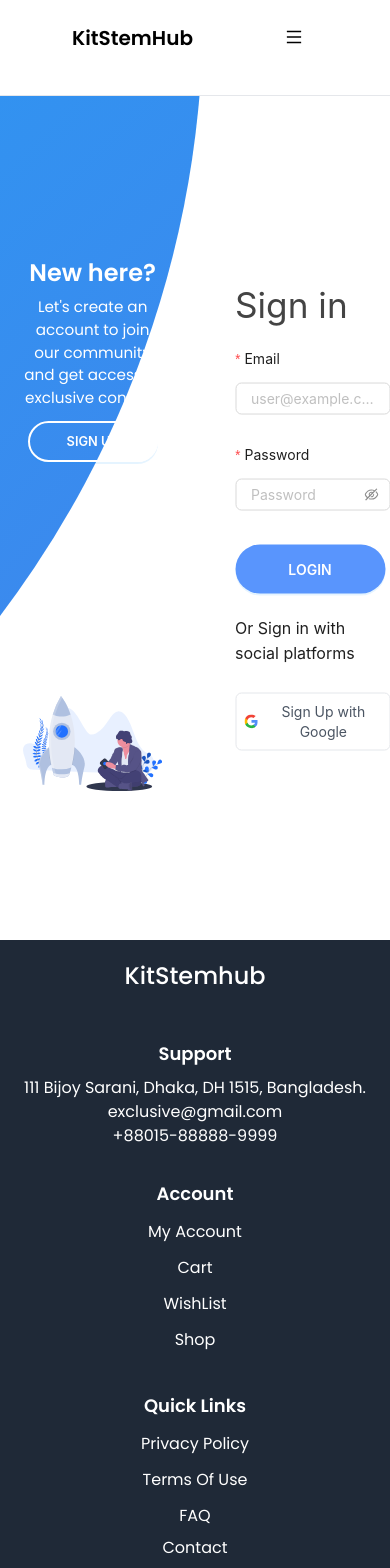
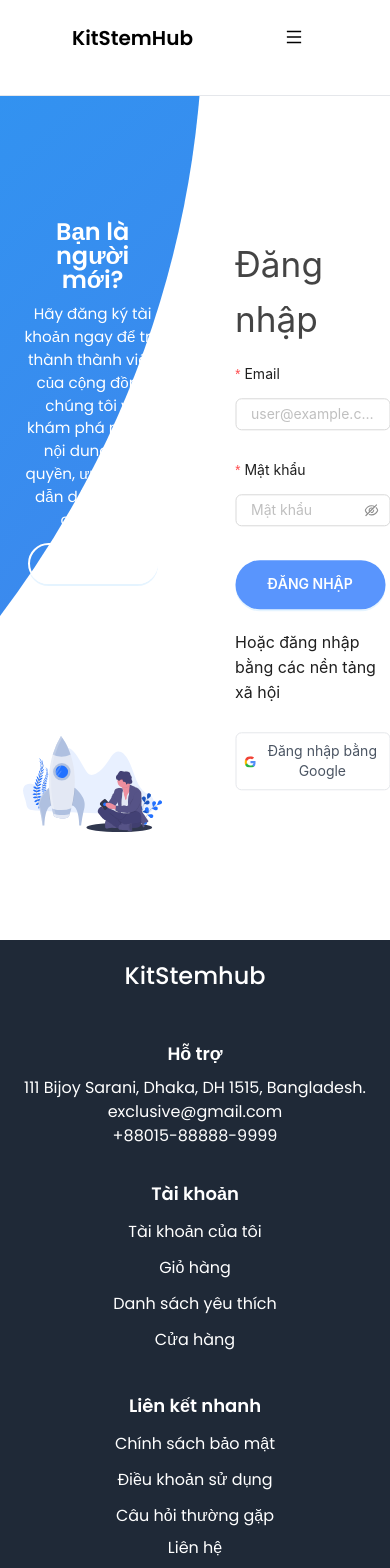
Before and after one commit to LMKhoa123/KitStemHub-FE-Customer, a React (Vite) app in the folder KitStemHub-Customer/: page /login in a window 390 px wide. Shown: the top 1568 px of the page. Built offline with nearby package versions, Linux system fonts and the light colour scheme; no server answers.

Commit message:
update kit detail, homepage,the content were  converted to vietnamese

```diff
--- a/KitStemHub-Customer/src/components/footer/Footer.jsx
+++ b/KitStemHub-Customer/src/components/footer/Footer.jsx
@@ -16,63 +16,63 @@
         </div>
 
         <div className="support text-center md:text-left">
-          <h2 className="text-lg font-semibold mb-2">Support</h2>
+          <h2 className="text-lg font-semibold mb-2">Hỗ trợ</h2>
           <p>111 Bijoy Sarani, Dhaka, DH 1515, Bangladesh.</p>
           <p>exclusive@gmail.com</p>
           <p>+88015-88888-9999</p>
         </div>
 
         <div className="account text-center md:text-left">
-          <h2 className="text-lg font-semibold mb-2">Account</h2>
+          <h2 className="text-lg font-semibold mb-2">Tài khoản</h2>
           <Link
             to="/profile/profileinfo"
             className="block hover:text-pretty mb-1 kt-footer-item "
           >
-            My Account
+            Tài khoản của tôi
           </Link>
 
           <a
             href="#cart"
             className="block hover:text-pretty mb-1 kt-footer-item"
           >
-            Cart
+            Giỏ hàng
           </a>
           <a
             href="#wishlist"
             className="block hover:text-pretty mb-1 kt-footer-item"
           >
-            WishList
+            Danh sách yêu thích
           </a>
           <Link
             to="/home/user"
             className="block hover:text-pretty mb-1 kt-footer-item"
           >
-            Shop
+            Cửa hàng
           </Link>
         </div>
 
         <div className="quickLink text-center md:text-left">
-          <h2 className="text-lg font-semibold mb-2">Quick Links</h2>
+          <h2 className="text-lg font-semibold mb-2">Liên kết nhanh</h2>
           <a
             href="#privacy-policy"
             className="block hover:text-pretty mb-1 kt-footer-item"
           >
-            Privacy Policy
+            Chính sách bảo mật
           </a>
           <a
             href="#terms-of-use"
             className="block hover:text-pretty mb-1 kt-footer-item"
           >
-            Terms Of Use
+            Điều khoản sử dụng
           </a>
           <a
             href="#faq"
             className="block hover:text-pretty mb-1 kt-footer-item"
           >
-            FAQ
+            Câu hỏi thường gặp
           </a>
           <a href="#contact" className="block hover:text-pretty mb-4">
-            Contact
+            Liên hệ
           </a>
 
           <div className="flex justify-center md:justify-start space-x-4">
--- a/KitStemHub-Customer/src/components/login/login/AuthForm.jsx
+++ b/KitStemHub-Customer/src/components/login/login/AuthForm.jsx
@@ -16,11 +16,10 @@
   const navigate = useNavigate();
   const { setIsLoggedIn } = useAuth();
   const [isModalVisible, setIsModalVisible] = useState(false);
-  ///
   const [verificationEmail, setVerificationEmail] = useState("");
   const location = useLocation();
   const [isVerifying, setIsVerifying] = useState(false);
-  ///
+
   useEffect(() => {
     const urlParams = new URLSearchParams(location.search);
     const email = urlParams.get("email");
@@ -30,7 +29,7 @@
       setIsVerifying(true);
     }
   }, [location]);
-  ///
+
   useEffect(() => {
     const urlParams = window.location.search.substring(1).split("&");
     console.log(urlParams);
@@ -42,19 +41,19 @@
       if (key === "token") token = decodeURIComponent(value);
     });
 
-    console.log("Email from URL:", email);
-    console.log("Token from URL:", token);
+    // console.log("Email từ URL:", email);
+    // console.log("Token từ URL:", token);
 
     if (email && token) {
       verifyEmail(email, token);
     } else {
-      console.log("Email or token is missing from the URL");
+      // console.log("Email hoặc token không có trong URL");
     }
   }, []);
 
   const verifyEmail = async (email, token) => {
     if (!email || !token) {
-      console.log("Email or token is missing, cannot verify");
+      // console.log("Thiếu email hoặc token, không thể xác thực");
       toast.error("Không thể xác thực email. Thiếu thông tin cần thiết.");
       return;
     }
@@ -63,7 +62,7 @@
       const response = await api.get(
         `users/email/verify?email=${encodeURIComponent(email)}&token=${encodeURIComponent(token)}`
       );
-      console.log("Verification response:", response.data);
+      // console.log("Phản hồi xác thực:", response.data);
       if (response.data.status === "success") {
         toast.success("Xác thực email thành công!");
       } else {
@@ -149,7 +148,6 @@
 
       if (isSignUpMode) {
         if (response.data.status === "success") {
-          //
           setVerificationEmail(values.email);
           setIsModalVisible(true);
         } else {
@@ -256,14 +254,14 @@
             onFinish={handleOnFinish}
             autoComplete="true"
           >
-            <h2 className={styles.title}>Sign in</h2>
+            <h2 className={styles.title}>Đăng nhập</h2>
             <Form.Item
               label="Email"
               name="email"
               rules={[
                 {
                   required: true,
-                  message: "Please input your email!",
+                  message: "Vui lòng nhập email của bạn!",
                 },
               ]}
             >
@@ -274,16 +272,16 @@
             </Form.Item>
             <Form.Item
               name="password"
-              label="Password"
+              label="Mật khẩu"
               rules={[
                 {
                   required: true,
-                  message: "Please input your password!",
+                  message: "Vui lòng nhập mật khẩu của bạn!",
                 },
               ]}
             >
               <Input.Password
-                placeholder="Password"
+                placeholder="Mật khẩu"
                 prefix={<i className="fas fa-lock"></i>}
               />
             </Form.Item>
@@ -292,10 +290,10 @@
               htmlType="submit"
               className={`${styles.btn} ${styles.solid}`}
             >
-              Login
+              Đăng nhập
             </Button>
             <p className={styles.socialText}>
-              Or Sign in with social platforms
+              Hoặc đăng nhập bằng các nền tảng xã hội
             </p>
             <div className="mt-4 flex flex-col lg:flex-row items-center justify-between w-full">
               <div className="w-full  mb-2 lg:mb-0">
@@ -327,7 +325,7 @@
                       d="m419.404 58.936-82.933 67.896C313.136 112.246 285.552 103.82 256 103.82c-66.729 0-123.429 42.957-143.965 102.724l-83.397-68.276h-.014C71.23 56.123 157.06 0 256 0c62.115 0 119.068 22.126 163.404 58.936z"
                     />
                   </svg>{" "}
-                  Sign Up with Google
+                  Đăng nhập bằng Google
                 </button>
               </div>
             </div>
@@ -350,7 +348,7 @@
             }}
             autoComplete="true"
           >
-            <h2 className={styles.title}>Sign up</h2>
+            <h2 className={styles.title}>Đăng ký</h2>
 
             <Form.Item
               label="Email"
@@ -358,7 +356,7 @@
               rules={[
                 {
                   required: true,
-                  message: "Please input your email!",
+                  message: "Vui lòng nhập email của bạn!",
                 },
               ]}
             >
@@ -368,17 +366,17 @@
               />
             </Form.Item>
             <Form.Item
-              label="Password"
+              label="Mật khẩu"
               name="password"
               rules={[
                 {
                   required: true,
-                  message: "Please input your password!",
+                  message: "Vui lòng nhập mật khẩu của bạn!",
                 },
               ]}
             >
               <Input.Password
-                placeholder="Password"
+                placeholder="Mật khẩu"
                 prefix={<i className="fas fa-lock"></i>}
               />
             </Form.Item>
@@ -392,11 +390,11 @@
                 htmlType="submit"
                 className={`${styles.btnBlue} ${styles.transparent} `}
               >
-                Create account
+                Tạo tài khoản
               </Button>
             </Form.Item>
             <p className={styles.socialText}>
-              Or Sign up with social platforms
+              Hoặc đăng ký bằng các nền tảng xã hội
             </p>
             <div className="mt-4 flex flex-col lg:flex-row items-center justify-between">
               <div className="w-full mb-2 lg:mb-0">
@@ -428,7 +426,7 @@
                       d="m419.404 58.936-82.933 67.896C313.136 112.246 285.552 103.82 256 103.82c-66.729 0-123.429 42.957-143.965 102.724l-83.397-68.276h-.014C71.23 56.123 157.06 0 256 0c62.115 0 119.068 22.126 163.404 58.936z"
                     />
                   </svg>
-                  Sign In with Google
+                  Đăng ký bằng Google
                 </button>
               </div>
             </div>
@@ -438,10 +436,11 @@
       <div className={styles.panelsContainer}>
         <div className={`${styles.panel} ${styles.leftPanel}`}>
           <div className={styles.content}>
-            <h3>New here?</h3>
+            <h3>Bạn là người mới?</h3>
             <p>
-              Let&apos;s create an account to join our community and get access
-              to exclusive content.
+              Hãy đăng ký tài khoản ngay để trở thành thành viên của cộng đồng
+              chúng tôi và khám phá những nội dung độc quyền, ưu đãi hấp dẫn
+              dành riêng cho bạn.
             </p>
 
             <Button
@@ -450,28 +449,30 @@
               className={`${styles.btn} ${styles.transparent}`}
               onClick={() => setIsSignUpMode(true)}
             >
-              Sign up
+              Đăng ký
             </Button>
           </div>
           <img src="./log.svg" className={styles.image} alt="" />
         </div>
         <div className={`${styles.panel} ${styles.rightPanel}`}>
           <div className={styles.content}>
-            <h3>One of us?</h3>
-            <p>Welcome back! Log in to pick up where you left off.</p>
+            <h3>Đã có tài khoản?</h3>
+            <p>
+              Chào mừng bạn quay trở lại! Hãy đăng nhập để tiếp tục hành trình
+              của bạn ngay từ nơi đã dừng lại.
+            </p>
             <Button
               className={`${styles.btn} ${styles.transparent}`}
               onClick={() => setIsSignUpMode(false)}
             >
-              Sign in
+              Đăng nhập
             </Button>
           </div>
           <img src="./register.svg" className={styles.image} alt="" />
         </div>
       </div>
-      {/* /// */}
       <Modal
-        title="Email Verification Required"
+        title="Yêu cầu xác thực email"
         visible={isModalVisible}
         onOk={handleModalOk}
         onCancel={handleModalOk}
@@ -482,9 +483,9 @@
         ]}
       >
         <p>
-          A verification email has been sent to {verificationEmail}. Please
-          check your inbox and click on the verification link to complete your
-          registration.
+          Một email xác thực đã được gửi đến {verificationEmail}. Vui lòng kiểm
+          tra hộp thư đến và nhấp vào liên kết xác thực để hoàn tất đăng ký của
+          bạn.
         </p>
       </Modal>
     </div>
--- a/KitStemHub-Customer/src/components/login/navbar/Navbar.jsx
+++ b/KitStemHub-Customer/src/components/login/navbar/Navbar.jsx
@@ -11,7 +11,7 @@
         exact
         className={({ isActive }) => (isActive ? " font-bold " : "")}
       >
-        Home
+        Trang Chủ
       </NavLink>
     ),
     key: "home",
@@ -23,7 +23,7 @@
         exact
         className={({ isActive }) => (isActive ? " font-bold " : "")}
       >
-        Contact Us
+        Liên Hệ
       </NavLink>
     ),
     key: "contact",
@@ -31,7 +31,7 @@
   {
     label: (
       <NavLink to="/about" className="text-gray-800 hover:text-red-500">
-        About
+        Về Chúng Tôi
       </NavLink>
     ),
     key: "about",
@@ -43,7 +43,7 @@
         exact
         className={({ isActive }) => (isActive ? " font-bold " : "")}
       >
-        Login
+        Đăng Nhập
       </NavLink>
     ),
     key: "login",
@@ -83,7 +83,7 @@
                     : "kt-menu-item"
                 }
               >
-                Home
+                Trang Chủ
               </NavLink>
             </li>
             <li className="">
@@ -96,7 +96,7 @@
                     : "kt-menu-item"
                 }
               >
-                Contact
+                Liên Hệ
               </NavLink>
             </li>
             <li className="">
@@ -122,7 +122,7 @@
                     : "kt-menu-item"
                 }
               >
-                Log In
+                Đăng Nhập
               </NavLink>
             </li>
           </ul>
--- a/KitStemHub-Customer/src/components/navbar/navbarEx/NavbarEx.jsx
+++ b/KitStemHub-Customer/src/components/navbar/navbarEx/NavbarEx.jsx
@@ -12,13 +12,13 @@
           </div>
           <ul className=" basis-2/5 flex items-center justify-between text-md font-normal text-gray-400">
             <li className="kt-menu-item">
-              <NavLink to="/home">Home</NavLink>
+              <NavLink to="/home">Trang Chủ</NavLink>
             </li>
             <li className="kt-menu-item">
-              <NavLink to="/contact">Contact</NavLink>
+              <NavLink to="/contact">Liên Hệ</NavLink>
             </li>
             <li className="kt-menu-item">
-              <NavLink to="about">About</NavLink>
+              <NavLink to="about">About Us</NavLink>
             </li>
           </ul>
 
--- a/KitStemHub-Customer/src/components/productDetail/ProductDetail.jsx
+++ b/KitStemHub-Customer/src/components/productDetail/ProductDetail.jsx
@@ -10,7 +10,7 @@
   Select,
   Spin,
 } from "antd";
-import { Link, useNavigate, useParams } from "react-router-dom"; // Import useParams để lấy KitId từ URL
+import { Link, useNavigate, useParams } from "react-router-dom";
 import { HeartOutlined, ExperimentOutlined } from "@ant-design/icons";
 import { TransformWrapper, TransformComponent } from "react-zoom-pan-pinch";
 import api from "../../config/axios";
@@ -18,14 +18,13 @@
 const { Option } = Select;
 
 const ProductDetail = () => {
-  const { kitId } = useParams(); // Lấy KitId từ URL
+  const { kitId } = useParams();
   const [quantity, setQuantity] = useState(1);
   const [loading, setLoading] = useState(true);
   const [kitDetail, setKitDetail] = useState(null);
   const [kitImage, setKitImage] = useState("");
   const [packageDetail, setPackageDetail] = useState(null);
   const [packages, setPackages] = useState([]);
-  // const [selectedImage, setSelectedImage] = useState(0);
   const navigate = useNavigate();
 
   useEffect(() => {
@@ -37,22 +36,20 @@
   const fetchKitDetail = async () => {
     setLoading(true);
     try {
-      // Fetch kit details
       const kitResponse = await api.get(`kits/${kitId}`);
       const kitData = kitResponse.data.details.data.kit[0];
       setKitDetail(kitData);
       setKitImage(kitData["kit-images"][0].url);
 
-      // Fetch package and lab details
       const packageResponse = await api.get(`kits/${kitId}/packages`);
       const packageData = packageResponse.data.details.data.packages;
       setPackages(packageData);
-      setPackageDetail(packageData[0]); // Set the first package as default
+      setPackageDetail(packageData[0]);
 
       setLoading(false);
     } catch (error) {
-      console.error("Error fetching kit details:", error);
-      message.error("Failed to fetch kit details: " + error.message);
+      console.error("Lỗi khi tải thông tin kit:", error);
+      message.error("Không thể tải thông tin kit: " + error.message);
       setKitDetail(null);
       setPackages([]);
       setPackageDetail(null);
@@ -79,12 +76,11 @@
     }
 
     if (!packageDetail) {
-      message.error("Please select a package before adding to cart");
+      message.error("Vui lòng chọn một gói trước khi thêm vào giỏ hàng");
       return;
     }
 
     try {
-      // Gọi API để thêm vào giỏ hàng
       const response = await api.post("carts", {
         "package-id": packageDetail.id,
         "package-quantity": quantity,
@@ -92,27 +88,25 @@
 
       if (response.data && response.data.status === "success") {
         message.success(`Đã thêm ${quantity} vào giỏ hàng`);
-        setQuantity(1); // Reset số lượng sau khi thêm vào giỏ hàng
+        setQuantity(1);
       } else {
         throw new Error("Không thể thêm vào giỏ hàng");
       }
     } catch (error) {
       if (error.response) {
-        // Trường hợp có response từ server nhưng có lỗi
         const status = error.response.status;
         console.error("Lỗi từ server:", error.response);
 
         if (status === 401) {
-          // Bắt lỗi 401 và điều hướng đến trang login
           console.error(
-            "Token đã hết hạn hoặc chưa đăng nhập, điều hướng về trang login"
+            "Token đã hết hạn hoặc chưa đăng nhập, điều hướng về trang đăng nhập"
           );
           localStorage.removeItem("token");
           message.error("Bạn cần đăng nhập để thực hiện thao tác này.");
           localStorage.setItem("redirectAfterLogin", window.location.pathname);
           navigate("/login");
         } else if (status === 404) {
-          message.error("Không tìm thấy package này, vui lòng thử lại.");
+          message.error("Không tìm thấy gói này, vui lòng thử lại.");
         } else {
           // Nếu lỗi khác ngoài 401 và 404, hiển thị chi tiết lỗi
           const errorMessage =
@@ -141,7 +135,7 @@
   }
 
   if (!kitDetail) {
-    return <div>No kit details available</div>;
+    return <div>Không có thông tin chi tiết về kit</div>;
   }
 
   // Lấy hình ảnh từ kitDetail, nếu không có thì trả về mảng rỗng
@@ -180,7 +174,7 @@
             <TransformComponent>
               <img
                 src={kitImage}
-                alt="Selected product"
+                alt="Sản phẩm đã chọn"
                 className="w-full rounded-lg"
               />
             </TransformComponent>
@@ -201,19 +195,15 @@
                 kitDetail.status ? "text-green-500" : "text-red-500"
               }`}
             >
-              {kitDetail.status ? "In Stock" : "Out of Stock"}
+              {kitDetail.status ? "Còn hàng" : "Hết hàng"}
             </span>
           </div>
-          <p className="text-2xl font-bold text-red-600 mb-4">
-            {packageDetail.price.toLocaleString("vi-VN")} ₫
-          </p>
-          <p className="mb-6 text-sm text-gray-600">{kitDetail.brief}</p>
 
           <div className="mb-6">
-            <h3 className="font-semibold mb-2">Select a Package:</h3>
+            <h3 className="font-semibold mb-2">Chọn gói:</h3>
             <Select
               style={{ width: "100%" }}
-              placeholder="Select a package"
+              placeholder="Chọn một gói"
               onChange={handlePackageSelect}
               defaultValue={packageDetail?.id}
             >
@@ -224,17 +214,17 @@
               ))}
             </Select>
           </div>
-
+          <p className="text-2xl font-bold text-red-600 mb-4">
+            {packageDetail.price.toLocaleString("vi-VN")} ₫
+          </p>
+          <p className="mb-6 text-sm text-gray-600">{kitDetail.brief}</p>
           {packageDetail && (
             <div className="border-t border-gray-200 pt-4">
-              <h3 className="font-semibold mb-2">Selected Package Details:</h3>
-              <p className="text-sm mb-2">Name: {packageDetail.name}</p>
-              <p className="text-sm mb-2">Level: {packageDetail.level.name}</p>
-              <p className="text-sm mb-2">
-                Price: {packageDetail.price.toLocaleString("vi-VN")} ₫
-              </p>
+              <h3 className="font-semibold mb-2">Chi tiết gói đã chọn:</h3>
+              <p className="text-sm mb-2">Tên: {packageDetail.name}</p>
+              <p className="text-sm mb-2">Cấp độ: {packageDetail.level.name}</p>
               <p className="text-sm">
-                Status: {packageDetail.status ? "Available" : "Unavailable"}
+                Trạng thái: {packageDetail.status ? "Có sẵn" : "Không có sẵn"}
               </p>
             </div>
           )}
@@ -266,9 +256,9 @@
               className="bg-red-500 hover:bg-red-600 border-none"
               onClick={handleAddToCart}
             >
-              Add To Cart
+              Thêm vào giỏ hàng
             </Button>
-            <Tooltip title="Add to Wishlist">
+            <Tooltip title="Thêm vào danh sách yêu thích">
               <Button
                 icon={<HeartOutlined />}
                 size="large"
@@ -281,7 +271,7 @@
             <div className="mt-16 mb-12">
               <h2 className="text-2xl font-bold mb-6 flex items-center">
                 <span className="bg-blue-600 text-white px-4 py-2 rounded-l-full flex items-center">
-                  <ExperimentOutlined className="mr-2" /> Lab Exercises
+                  <ExperimentOutlined className="mr-2" /> Bài thực hành
                 </span>
                 <span className="flex-grow border-t-2 border-blue-600 ml-4"></span>
               </h2>
@@ -289,7 +279,7 @@
                 itemLayout="horizontal"
                 dataSource={packageDetail["package-labs"]}
                 renderItem={(lab) => (
-                  <List.Item className="bg-white rounded-lg shadow-md p-6 mb-4  hover:shadow-lg transition-shadow duration-300 border border-gray-200">
+                  <List.Item className="bg-white rounded-lg shadow-md p-6 mb-4 hover:shadow-lg transition-shadow duration-300 border border-gray-200">
                     <List.Item.Meta
                       className="ml-4"
                       title={
@@ -300,7 +290,7 @@
                       description={
                         <div className="mt-2">
                           <p className="text-gray-700 mb-3">
-                            <span className="font-medium">Author:</span>{" "}
+                            <span className="font-medium">Tác giả:</span>{" "}
                             {lab.author}
                           </p>
                           <div className="flex flex-wrap items-center gap-4">
@@ -308,12 +298,12 @@
                               {lab.level.name}
                             </Tag>
                             <span className="text-sm text-gray-600">
-                              <span className="font-medium">Price:</span>{" "}
+                              <span className="font-medium">Giá:</span>{" "}
                               {lab.price.toLocaleString("vi-VN")} ₫
                             </span>
                             <span className="text-sm text-gray-600">
                               <span className="font-medium">
-                                Max Support Times:
+                                Số lần hỗ trợ tối đa:
                               </span>{" "}
                               {lab["max-support-times"]}
                             </span>
@@ -330,9 +320,7 @@
       </div>
       {/* Kit Description Section */}
       <div className="border-t border-gray-200 pt-8 my-8">
-        <h3 className="text-2xl font-bold mb-4 text-blue-700">
-          Kit Description
-        </h3>
+        <h3 className="text-2xl font-bold mb-4 text-blue-700">Mô tả Kit</h3>
         <div className="bg-blue-50 border-l-4 border-blue-500 p-8 rounded-r-lg">
           <p className="text-gray-700 leading-relaxed">
             {kitDetail.description}
```
Also changed, not shown: KitStemHub-Customer/src/components/checkout/CheckOut.jsx (+23 -23 lines), KitStemHub-Customer/src/components/home/homeProductCarousel/HomeProductCarousel.jsx (+57 -50 lines).
